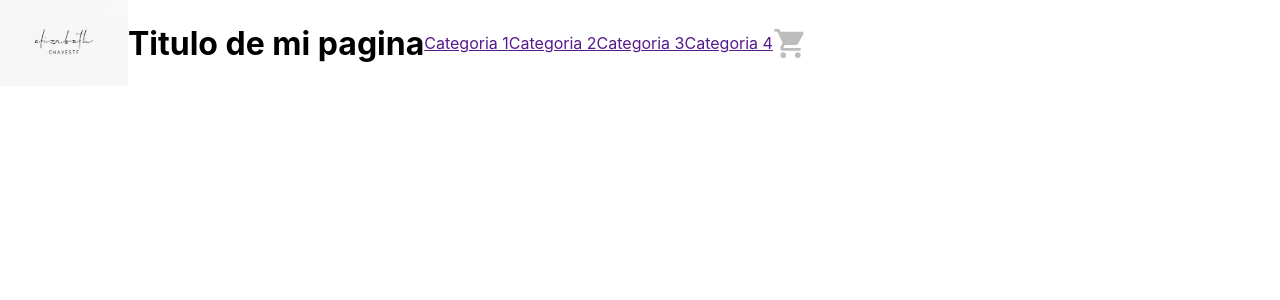
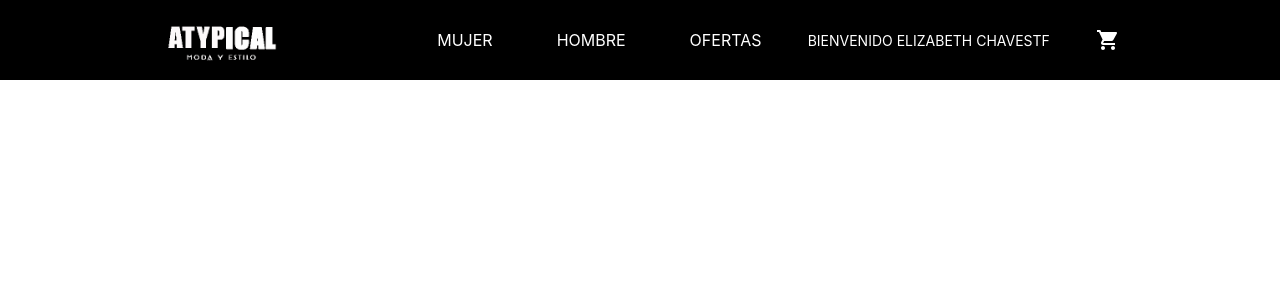
Before and after one commit to MaritzaChavesta/proyectoreact, a React (Create React App) app: page / in a window 1280 px wide. Shown: the top 300 px of the page. Built offline with nearby package versions, Linux system fonts and the light colour scheme.

Commit message:
actualizaciones

```diff
--- a/src/App.js
+++ b/src/App.js
@@ -1,12 +1,13 @@
  import React from "react";
  import './App.css';
- import Header from './Componentes/Header/Navbar'
+ import Navbar from './Componentes/Header/Navbar'
 
 
 const App = () =>{
+  const nombre = "Elizabeth";
   return (
     <>
-     <Header/>
+     <Navbar nombreUsuario={nombre} apellidoUsuario="ChavestF"/>
 
     </>
 ) ;
--- a/src/Componentes/Header/Navbar.css
+++ b/src/Componentes/Header/Navbar.css
@@ -1,8 +1,3 @@
-header{
-    display: flex;
-    align-items: center;
+h1{
+
 }
-
-img{
-    width: 10%;
-}
--- a/src/Componentes/Header/Navbar.js
+++ b/src/Componentes/Header/Navbar.js
@@ -1,22 +1,34 @@
 import React from 'react'
 import './Navbar.css'
-import logo from '../../assets/logo.PNG'
+import logo from '../../assets/logoo.png'
 import ShoppingCartIcon from '@mui/icons-material/ShoppingCart';
+import {styles} from './Navbar.style'
 
-export const Header = () => {
+
+export const Navbar = ({ nombreUsuario,apellidoUsuario }) => {
+
   return (
-    <header>
-        <img src={logo} alt='Tienda Elizabeth'/>
-        <h1>Titulo de mi pagina</h1>
-        <nav>
-            <a href=''>Categoria 1</a>
-            <a href=''>Categoria 2</a>
-            <a href=''>Categoria 3</a>
-            <a href=''>Categoria 4</a>
-        </nav>
-        <ShoppingCartIcon color="disabled" fontSize="large"/>
+    <header style={styles.container}>
+      <nav  style={styles.nav}>
+        <img style={styles.logo} src={logo} alt='Tienda Elizabeth'/>
+
+
+        <ul style={styles.categorias}>
+          <li > <a style={styles.enlaces} href=''>Mujer</a></li>
+          <li > <a style={styles.enlaces} href=''>Hombre</a></li>
+          <li > <a style={styles.enlaces} href=''>Ofertas</a></li>
+
+        </ul>
+        <h1  style={styles.usuario}>Bienvenido {nombreUsuario} {apellidoUsuario}</h1>
+       <ShoppingCartIcon />
+
+
+      </nav>
+
+
+
     </header>
   )
 }
 
-export default Header
+export default Navbar
--- /dev/null
+++ b/src/Componentes/Header/Navbar.style.js
@@ -0,0 +1,39 @@
+export const styles = {
+    container:{
+      backgroundColor:'black',
+      maxWidth:'100%',
+    } ,
+
+    nav:{
+      color: 'white',
+      display: 'flex',
+      justifyContent: 'space-between',
+      alignItems: 'center',
+      height: 80,
+      margin: '0 10rem 0  10rem',
+
+    },
+    logo:{
+      maxWidth: '70%',
+      height:'70%',
+    },
+    categorias:{
+      listStyleType:'none',
+      display: 'flex',
+      justifyContent: 'center',
+      alignItems: 'center',
+    },
+    enlaces:{
+      textDecoration:"none",
+      color:'white',
+      paddingLeft: '4rem',
+      textTransform: 'uppercase',
+      fontSize: 16,
+    },
+    usuario:{
+        fontSize: 14,
+        textTransform: 'uppercase',
+        fontWeight: 400,
+    }
+
+  }
```
Also changed, not shown: info.txt, src/assets/logo.PNG (deleted), src/assets/logoo.png (added).
